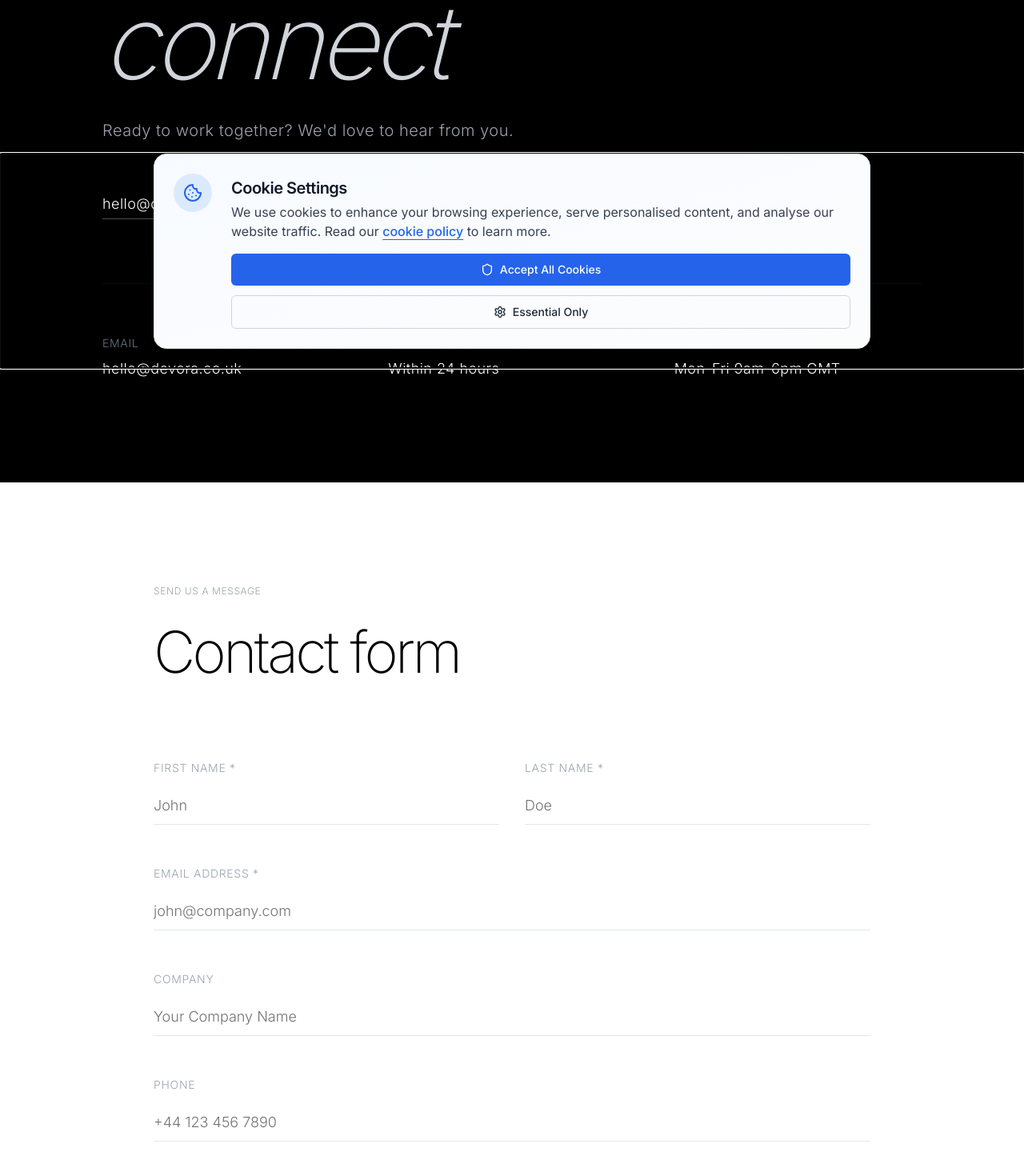
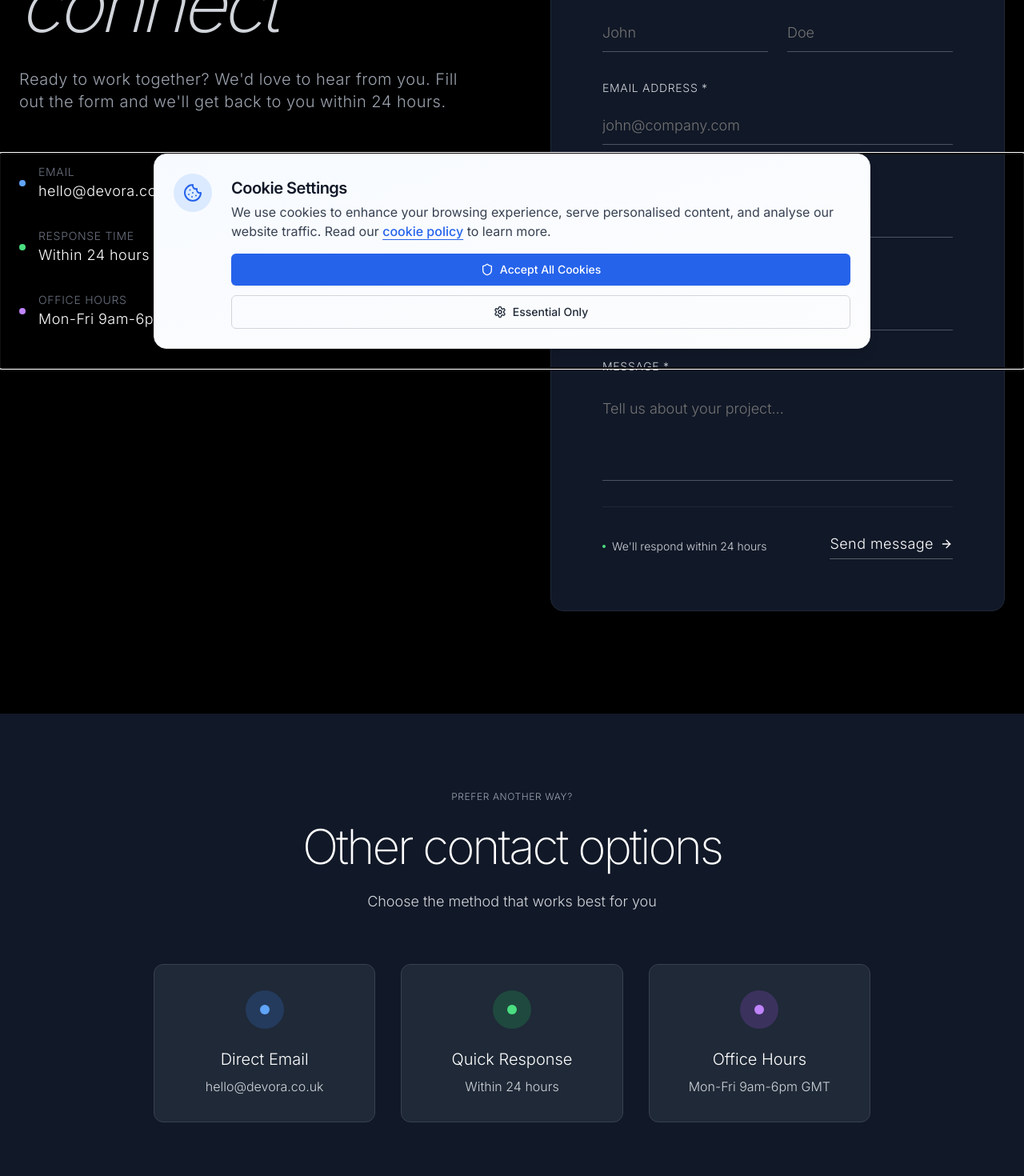
Before and after one commit to VSD-Devs/Devora, a Next.js app: page /contact in a window 1280 px wide. Shown: the part 340-1810 px from the top of the page at 80% size. Built offline with nearby package versions, Linux system fonts and the light colour scheme.

Commit message:
contact page fix

```diff
--- a/app/contact/page.tsx
+++ b/app/contact/page.tsx
@@ -83,10 +83,14 @@ export default function ContactPage() {
     <div className="min-h-screen">
       <Toaster />
 
-      {/* Hero Section - Ultra Minimalist */}
+      {/* Hero + Contact Form Section - Split Layout */}
       <section className="relative min-h-screen bg-black text-white">
         <div className="container mx-auto px-6 py-20 md:py-32">
-          <div className="max-w-5xl mx-auto">
+          <div className="max-w-7xl mx-auto">
+            <div className="flex flex-col-reverse lg:grid lg:grid-cols-2 gap-16 lg:gap-24 items-start">
+
+              {/* Left Side - Hero Content */}
+              <div className="lg:sticky lg:top-32">
                 {/* Subtle status indicator */}
                 <div className="inline-flex items-center gap-3 mb-12">
                   <div className="w-1.5 h-1.5 rounded-full bg-green-400"></div>
@@ -95,62 +99,62 @@ export default function ContactPage() {
 
                 {/* Main headline - Ultra clean typography */}
                 <div className="mb-16">
-              <h1 className="text-6xl md:text-8xl lg:text-9xl font-light leading-[0.85] tracking-tighter mb-8">
+                  <h1 className="text-5xl md:text-6xl lg:text-7xl xl:text-8xl font-light leading-[0.85] tracking-tighter mb-8">
                     <span className="block text-white font-extralight">Let's</span>
                     <span className="block text-gray-300 font-extralight italic">connect</span>
                   </h1>
 
-              <p className="text-lg md:text-xl text-gray-400 max-w-2xl font-light leading-relaxed tracking-wide">
-                Ready to work together? We'd love to hear from you.
+                  <p className="text-lg md:text-xl text-gray-400 max-w-2xl font-light leading-relaxed tracking-wide mb-12">
+                    Ready to work together? We'd love to hear from you. Fill out the form and we'll get back to you within 24 hours.
                   </p>
                 </div>
 
-            {/* Minimal contact options */}
-            <div className="flex items-center gap-8 mb-20">
-              <a href="mailto:hello@devora.co.uk" className="text-white hover:text-gray-300 transition-colors font-light text-lg tracking-wide border-b border-white border-opacity-30 pb-1">
+                {/* Contact info */}
+                <div className="space-y-8 mb-12">
+                  <div className="flex items-center gap-4">
+                    <div className="w-2 h-2 bg-blue-400 rounded-full"></div>
+                    <div>
+                      <div className="text-sm text-gray-500 uppercase tracking-wider font-light">Email</div>
+                      <a href="mailto:hello@devora.co.uk" className="text-white hover:text-gray-300 transition-colors font-light text-lg tracking-wide">
                         hello@devora.co.uk
                       </a>
-              <span className="text-gray-500 font-light">or</span>
-              <span className="text-gray-400 font-light text-lg tracking-wide">
-                Fill out the form below
-              </span>
+                    </div>
                   </div>
 
-            {/* Minimal info */}
-            <div className="grid grid-cols-1 md:grid-cols-3 gap-12 pt-16 border-t border-gray-800 border-opacity-30">
-              {[
-                { label: "Email", value: "hello@devora.co.uk" },
-                { label: "Response time", value: "Within 24 hours" },
-                { label: "Office hours", value: "Mon-Fri 9am-6pm GMT" }
-              ].map((info, index) => (
-                <div key={index}>
-                  <div className="text-sm text-gray-500 uppercase tracking-wider font-light mb-2">{info.label}</div>
-                  <div className="text-lg font-light text-white tracking-wide">{info.value}</div>
+                  <div className="flex items-center gap-4">
+                    <div className="w-2 h-2 bg-green-400 rounded-full"></div>
+                    <div>
+                      <div className="text-sm text-gray-500 uppercase tracking-wider font-light">Response time</div>
+                      <div className="text-white font-light text-lg tracking-wide">Within 24 hours</div>
                     </div>
-              ))}
+                  </div>
+
+                  <div className="flex items-center gap-4">
+                    <div className="w-2 h-2 bg-purple-400 rounded-full"></div>
+                    <div>
+                      <div className="text-sm text-gray-500 uppercase tracking-wider font-light">Office hours</div>
+                      <div className="text-white font-light text-lg tracking-wide">Mon-Fri 9am-6pm GMT</div>
                     </div>
                   </div>
                 </div>
-      </section>
+              </div>
 
-      {/* Contact Form Section - Ultra Minimalist */}
-      <section className="py-32 bg-white">
-        <div className="container mx-auto px-6">
-          <div className="max-w-4xl mx-auto">
-            {/* Ultra minimal header */}
-            <div className="mb-24">
-              <div className="text-xs text-gray-400 uppercase tracking-wider font-light mb-8">Send us a message</div>
-              <h2 className="text-5xl md:text-6xl lg:text-7xl font-extralight text-black leading-[0.9] tracking-tighter">
-                Contact form
+              {/* Right Side - Contact Form */}
+              <div className="bg-gray-900 border border-gray-800 rounded-2xl p-8 md:p-12 lg:p-16">
+                {/* Form header */}
+                <div className="mb-12">
+                  <div className="text-xs text-gray-400 uppercase tracking-wider font-light mb-4">Send us a message</div>
+                  <h2 className="text-3xl md:text-4xl lg:text-5xl font-extralight text-white leading-[0.9] tracking-tighter">
+                    Start your project
                   </h2>
                 </div>
 
-            {/* Clean form */}
-            <form onSubmit={handleSubmit} className="space-y-12">
+                {/* Contact form */}
+                <form onSubmit={handleSubmit} className="space-y-8">
                   {/* Name fields */}
-              <div className="grid grid-cols-1 md:grid-cols-2 gap-8">
+                  <div className="grid grid-cols-1 md:grid-cols-2 gap-6">
                     <div className="space-y-3">
-                  <label className="text-sm text-gray-400 uppercase tracking-wider font-light">
+                      <label className="text-sm text-gray-300 uppercase tracking-wider font-light">
                         First name *
                       </label>
                       <Input
@@ -159,13 +163,13 @@ export default function ContactPage() {
                         value={formData.firstName}
                         onChange={handleChange}
                         placeholder="John"
-                    className="h-12 border-0 border-b border-gray-200 rounded-none bg-transparent text-black placeholder-gray-400 focus:border-black focus:ring-0 px-0 font-light text-lg"
+                        className="h-12 border-0 border-b border-gray-600 rounded-none bg-transparent text-white placeholder-gray-500 focus:border-white focus:ring-0 px-0 font-light text-lg"
                         required
                         autoComplete="given-name"
                       />
                     </div>
                     <div className="space-y-3">
-                  <label className="text-sm text-gray-400 uppercase tracking-wider font-light">
+                      <label className="text-sm text-gray-300 uppercase tracking-wider font-light">
                         Last name *
                       </label>
                       <Input
@@ -174,7 +178,7 @@ export default function ContactPage() {
                         value={formData.lastName}
                         onChange={handleChange}
                         placeholder="Doe"
-                    className="h-12 border-0 border-b border-gray-200 rounded-none bg-transparent text-black placeholder-gray-400 focus:border-black focus:ring-0 px-0 font-light text-lg"
+                        className="h-12 border-0 border-b border-gray-600 rounded-none bg-transparent text-white placeholder-gray-500 focus:border-white focus:ring-0 px-0 font-light text-lg"
                         required
                         autoComplete="family-name"
                       />
@@ -183,7 +187,7 @@ export default function ContactPage() {
 
                   {/* Email */}
                   <div className="space-y-3">
-                <label className="text-sm text-gray-400 uppercase tracking-wider font-light">
+                    <label className="text-sm text-gray-300 uppercase tracking-wider font-light">
                       Email address *
                     </label>
                     <Input
@@ -192,7 +196,7 @@ export default function ContactPage() {
                       value={formData.email}
                       onChange={handleChange}
                       placeholder="john@company.com"
-                  className="h-12 border-0 border-b border-gray-200 rounded-none bg-transparent text-black placeholder-gray-400 focus:border-black focus:ring-0 px-0 font-light text-lg"
+                      className="h-12 border-0 border-b border-gray-600 rounded-none bg-transparent text-white placeholder-gray-500 focus:border-white focus:ring-0 px-0 font-light text-lg"
                       required
                       autoComplete="email"
                       inputMode="email"
@@ -201,7 +205,7 @@ export default function ContactPage() {
 
                   {/* Company */}
                   <div className="space-y-3">
-                <label className="text-sm text-gray-400 uppercase tracking-wider font-light">
+                    <label className="text-sm text-gray-300 uppercase tracking-wider font-light">
                       Company
                     </label>
                     <Input
@@ -210,14 +214,14 @@ export default function ContactPage() {
                       value={formData.company}
                       onChange={handleChange}
                       placeholder="Your Company Name"
-                  className="h-12 border-0 border-b border-gray-200 rounded-none bg-transparent text-black placeholder-gray-400 focus:border-black focus:ring-0 px-0 font-light text-lg"
+                      className="h-12 border-0 border-b border-gray-600 rounded-none bg-transparent text-white placeholder-gray-500 focus:border-white focus:ring-0 px-0 font-light text-lg"
                       autoComplete="organization"
                     />
                   </div>
 
                   {/* Phone */}
                   <div className="space-y-3">
-                <label className="text-sm text-gray-400 uppercase tracking-wider font-light">
+                    <label className="text-sm text-gray-300 uppercase tracking-wider font-light">
                       Phone
                     </label>
                     <Input
@@ -226,7 +230,7 @@ export default function ContactPage() {
                       value={formData.phone}
                       onChange={handleChange}
                       placeholder="+44 123 456 7890"
-                  className="h-12 border-0 border-b border-gray-200 rounded-none bg-transparent text-black placeholder-gray-400 focus:border-black focus:ring-0 px-0 font-light text-lg"
+                      className="h-12 border-0 border-b border-gray-600 rounded-none bg-transparent text-white placeholder-gray-500 focus:border-white focus:ring-0 px-0 font-light text-lg"
                       autoComplete="tel"
                       inputMode="tel"
                     />
@@ -234,7 +238,7 @@ export default function ContactPage() {
 
                   {/* Message */}
                   <div className="space-y-3">
-                <label className="text-sm text-gray-400 uppercase tracking-wider font-light">
+                    <label className="text-sm text-gray-300 uppercase tracking-wider font-light">
                       Message *
                     </label>
                     <Textarea
@@ -242,17 +246,17 @@ export default function ContactPage() {
                       value={formData.message}
                       onChange={handleChange}
                       placeholder="Tell us about your project..."
-                  className="min-h-[120px] border-0 border-b border-gray-200 rounded-none bg-transparent text-black placeholder-gray-400 focus:border-black focus:ring-0 px-0 py-4 font-light text-lg resize-none"
+                      className="min-h-[120px] border-0 border-b border-gray-600 rounded-none bg-transparent text-white placeholder-gray-500 focus:border-white focus:ring-0 px-0 py-4 font-light text-lg resize-none"
                       required
                     />
                   </div>
 
                   {/* Submit button */}
-              <div className="pt-12 border-t border-gray-100">
+                  <div className="pt-8 border-t border-gray-800">
                     <div className="flex items-center justify-between">
                       <div className="flex items-center gap-2">
                         <div className="w-1 h-1 bg-green-400 rounded-full"></div>
-                    <span className="text-sm text-gray-500 font-light">
+                        <span className="text-sm text-gray-300 font-light">
                           We'll respond within 24 hours
                         </span>
                       </div>
@@ -260,7 +264,7 @@ export default function ContactPage() {
                       <Button
                         type="submit"
                         variant="ghost"
-                    className="text-black hover:text-gray-600 p-0 h-auto font-light text-lg tracking-wide border-b border-black border-opacity-30 rounded-none pb-1 transition-colors group"
+                        className="text-white hover:text-gray-300 p-0 h-auto font-light text-lg tracking-wide border-b border-white border-opacity-30 rounded-none pb-1 transition-colors group"
                         disabled={isLoading}
                       >
                         {isLoading ? "Sending..." : "Send message"}
@@ -271,74 +275,52 @@ export default function ContactPage() {
                 </form>
               </div>
             </div>
+          </div>
+        </div>
       </section>
 
-      {/* Alternative Contact Section - Ultra Minimalist */}
-      <section className="py-32 bg-gray-50">
+      {/* Alternative Contact Section - Simplified */}
+      <section className="py-24 bg-gray-900">
         <div className="container mx-auto px-6">
-          <div className="max-w-4xl mx-auto">
-            {/* Ultra minimal header */}
-            <div className="mb-24">
-              <div className="text-xs text-gray-400 uppercase tracking-wider font-light mb-8">Other ways to reach us</div>
-              <h2 className="text-5xl md:text-6xl lg:text-7xl font-extralight text-black leading-[0.9] tracking-tighter">
-                Get in touch
+          <div className="max-w-4xl mx-auto text-center">
+            {/* Simple header */}
+            <div className="mb-16">
+              <div className="text-xs text-gray-400 uppercase tracking-wider font-light mb-6">Prefer another way?</div>
+              <h2 className="text-4xl md:text-5xl lg:text-6xl font-extralight text-white leading-[0.9] tracking-tighter mb-6">
+                Other contact options
               </h2>
+              <p className="text-lg text-gray-300 font-light leading-relaxed max-w-2xl mx-auto">
+                Choose the method that works best for you
+              </p>
             </div>
 
-            {/* Simple contact list */}
-            <div className="space-y-16">
-              {[
-                {
-                  method: "Email",
-                  value: "hello@devora.co.uk",
-                  description: "Best for project inquiries and detailed discussions",
-                  link: "mailto:hello@devora.co.uk"
-                },
-                {
-                  method: "Project Inquiry",
-                  value: "Detailed form",
-                  description: "For comprehensive project requirements and quotes",
-                  link: "/contact"
-                },
-                {
-                  method: "Office Hours",
-                  value: "Monday - Friday, 9am - 6pm GMT",
-                  description: "We typically respond within 24 hours during business days"
-                }
-              ].map((contact, index) => (
-                <div key={index} className="group flex items-start justify-between py-8 border-b border-gray-200 last:border-b-0">
-                  <div className="flex-1">
-                    <h3 className="text-2xl md:text-3xl font-light text-black mb-2 tracking-wide">
-                      {contact.method}
-                    </h3>
-                    <p className="text-lg text-gray-600 font-light mb-2">
-                      {contact.value}
-                    </p>
-                    <p className="text-gray-500 font-light leading-relaxed max-w-xl">
-                      {contact.description}
-                    </p>
+            {/* Contact methods grid */}
+            <div className="grid grid-cols-1 md:grid-cols-3 gap-8">
+              <div className="text-center p-8 rounded-xl bg-gray-800 border border-gray-700 hover:border-blue-500 transition-all duration-300">
+                <div className="w-12 h-12 bg-blue-500/20 rounded-full flex items-center justify-center mx-auto mb-6">
+                  <div className="w-3 h-3 bg-blue-400 rounded-full"></div>
                 </div>
-                  {contact.link && (
-                    <div className="ml-8">
-                      {contact.link.startsWith('mailto:') ? (
-                        <a
-                          href={contact.link}
-                          className="opacity-0 group-hover:opacity-100 transition-opacity"
-                        >
-                          <ArrowRight className="w-5 h-5 text-black" />
+                <h3 className="text-xl font-light text-white mb-2">Direct Email</h3>
+                <a href="mailto:hello@devora.co.uk" className="text-gray-300 hover:text-white transition-colors font-light">
+                  hello@devora.co.uk
                 </a>
-                      ) : (
-                        <Link
-                          href={contact.link}
-                          className="opacity-0 group-hover:opacity-100 transition-opacity"
-                        >
-                          <ArrowRight className="w-5 h-5 text-black" />
-                        </Link>
-                      )}
               </div>
-                  )}
+
+              <div className="text-center p-8 rounded-xl bg-gray-800 border border-gray-700 hover:border-green-500 transition-all duration-300">
+                <div className="w-12 h-12 bg-green-500/20 rounded-full flex items-center justify-center mx-auto mb-6">
+                  <div className="w-3 h-3 bg-green-400 rounded-full"></div>
                 </div>
-              ))}
+                <h3 className="text-xl font-light text-white mb-2">Quick Response</h3>
+                <p className="text-gray-300 font-light">Within 24 hours</p>
+              </div>
+
+              <div className="text-center p-8 rounded-xl bg-gray-800 border border-gray-700 hover:border-purple-500 transition-all duration-300">
+                <div className="w-12 h-12 bg-purple-500/20 rounded-full flex items-center justify-center mx-auto mb-6">
+                  <div className="w-3 h-3 bg-purple-400 rounded-full"></div>
+                </div>
+                <h3 className="text-xl font-light text-white mb-2">Office Hours</h3>
+                <p className="text-gray-300 font-light">Mon-Fri 9am-6pm GMT</p>
+              </div>
             </div>
           </div>
         </div>
--- a/package.json
+++ b/package.json
@@ -45,7 +45,6 @@
     "@tailwindcss/typography": "^0.5.16",
     "@types/node": "^20.6.2",
     "@types/nodemailer": "^6.4.17",
-    "@types/react": "18.2.22",
     "@types/react-dom": "18.2.7",
     "@vercel/analytics": "^1.5.0",
     "@vercel/speed-insights": "^1.2.0",
@@ -87,6 +86,7 @@
     "zod": "^3.23.8"
   },
   "devDependencies": {
+    "@types/react": "19.1.8",
     "tailwindcss-animate": "^1.0.7",
     "ts-node": "^10.9.2"
   }
```
Also changed, not shown: 1 other file (tests, documents, lock files or other folders). Lines whose indentation alone changed are shown as unchanged.
